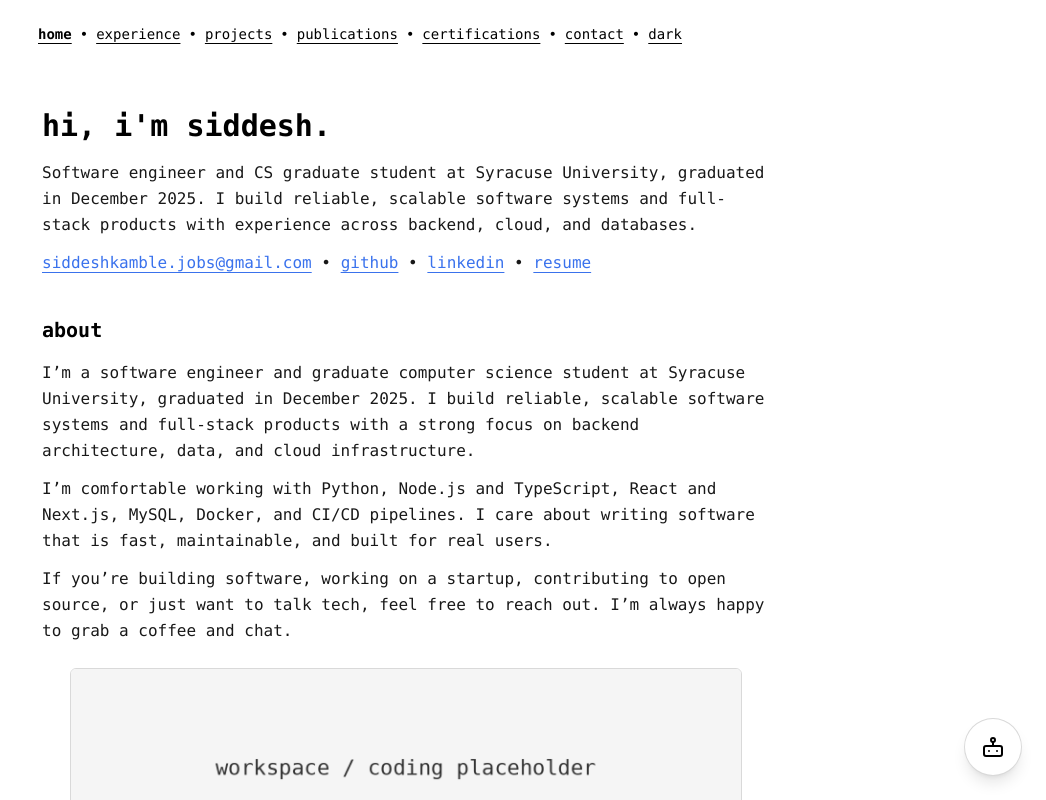
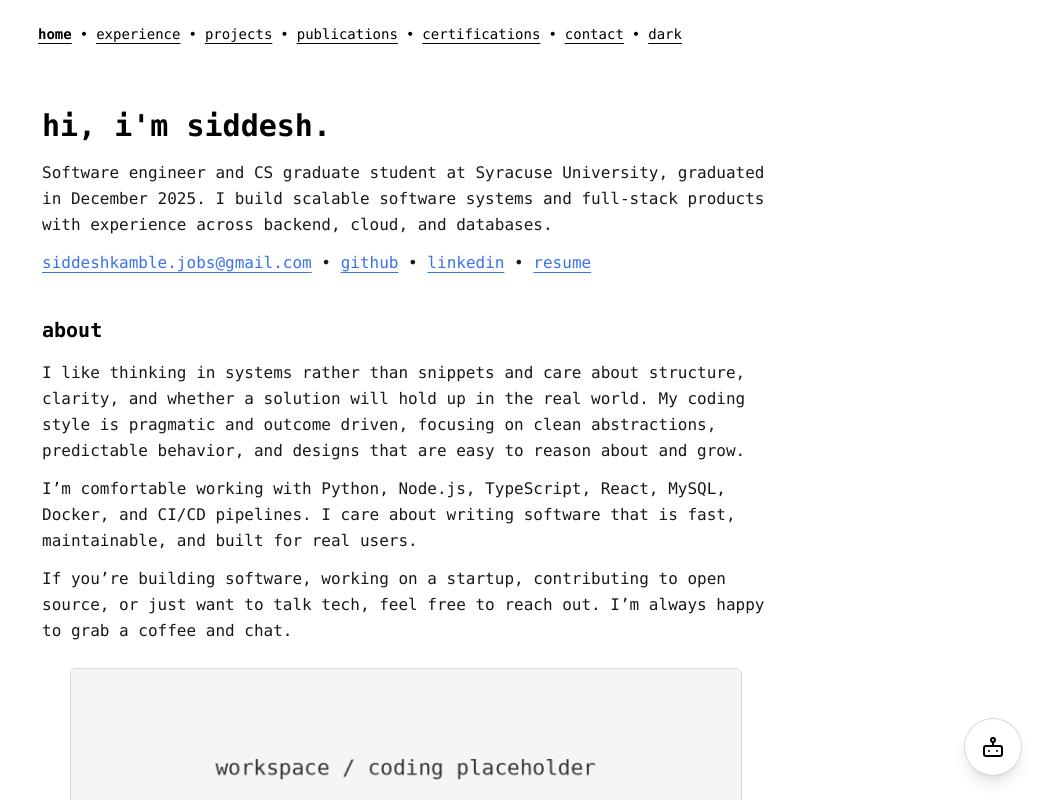
Before and after one commit to SiddeshKamble/siddeshkamble.github.io, a React (Create React App) app: page / in a window 1280 px wide. Shown: the top 800 px of the page, without its empty margins (234-1280 px from the left). Built offline with nearby package versions, Linux system fonts and the light colour scheme.

Commit message:
About section and links

```diff
--- a/src/data.js
+++ b/src/data.js
@@ -16,8 +16,8 @@ export const NAV_ITEMS = [
 ];
 
 export const ABOUT_PARAGRAPHS = [
-  "I’m a software engineer and graduate computer science student at Syracuse University, graduated in December 2025. I build reliable, scalable software systems and full-stack products with a strong focus on backend architecture, data, and cloud infrastructure.",
-  "I’m comfortable working with Python, Node.js and TypeScript, React and Next.js, MySQL, Docker, and CI/CD pipelines. I care about writing software that is fast, maintainable, and built for real users.",
+  "I like thinking in systems rather than snippets and care about structure, clarity, and whether a solution will hold up in the real world. My coding style is pragmatic and outcome driven, focusing on clean abstractions, predictable behavior, and designs that are easy to reason about and grow.",
+  "I’m comfortable working with Python, Node.js, TypeScript, React, MySQL, Docker, and CI/CD pipelines. I care about writing software that is fast, maintainable, and built for real users.",
   "If you’re building software, working on a startup, contributing to open source, or just want to talk tech, feel free to reach out. I’m always happy to grab a coffee and chat.",
 ];
 
--- a/src/pages/Home.jsx
+++ b/src/pages/Home.jsx
@@ -14,7 +14,7 @@ export default function Home() {
     <section className="py-10">
       <h1 className="text-3xl font-semibold">hi, i&apos;m siddesh.</h1>
       <p className="mt-4 leading-relaxed opacity-90">
-        Software engineer and CS graduate student at Syracuse University, graduated in December 2025. I build reliable, scalable software systems and full-stack products with experience across backend, cloud, and databases.
+        Software engineer and CS graduate student at Syracuse University, graduated in December 2025. I build scalable software systems and full-stack products with experience across backend, cloud, and databases.
       </p>
 
       <p className="mt-3 leading-relaxed opacity-90">
```
